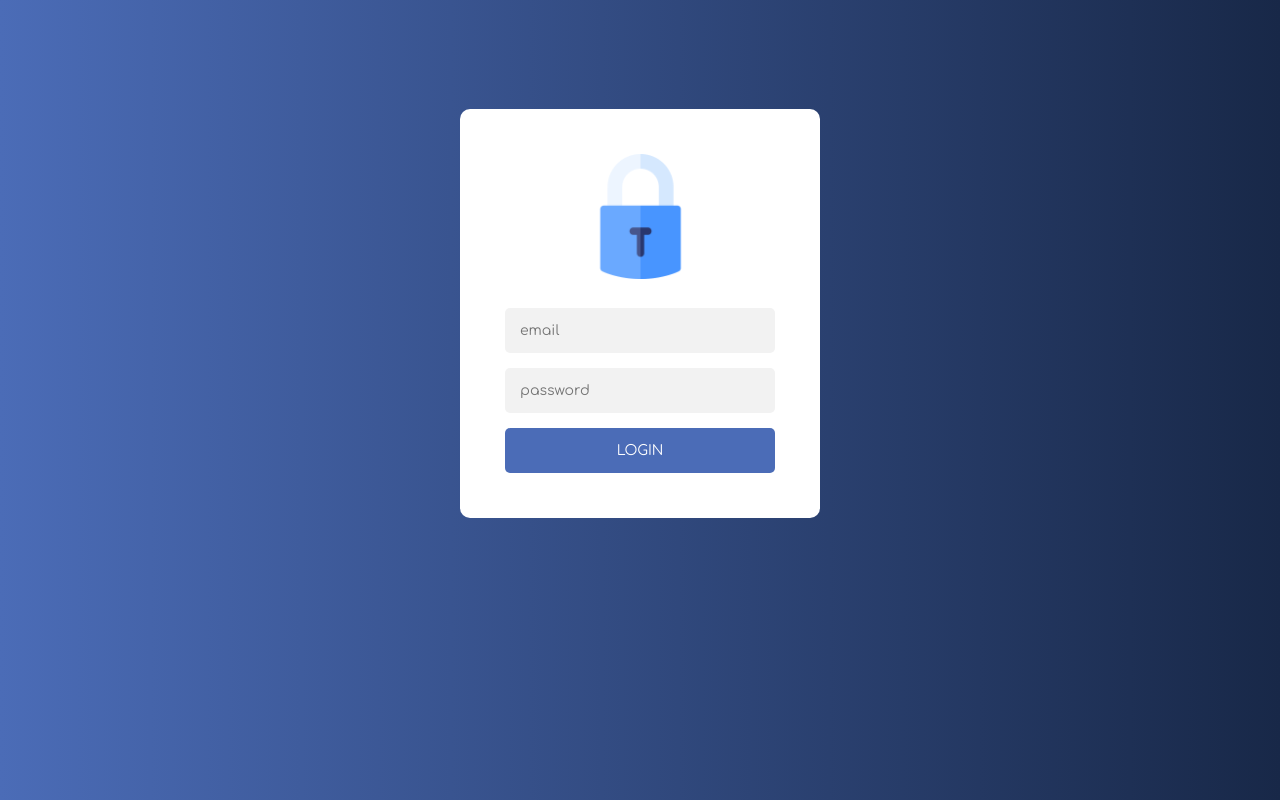
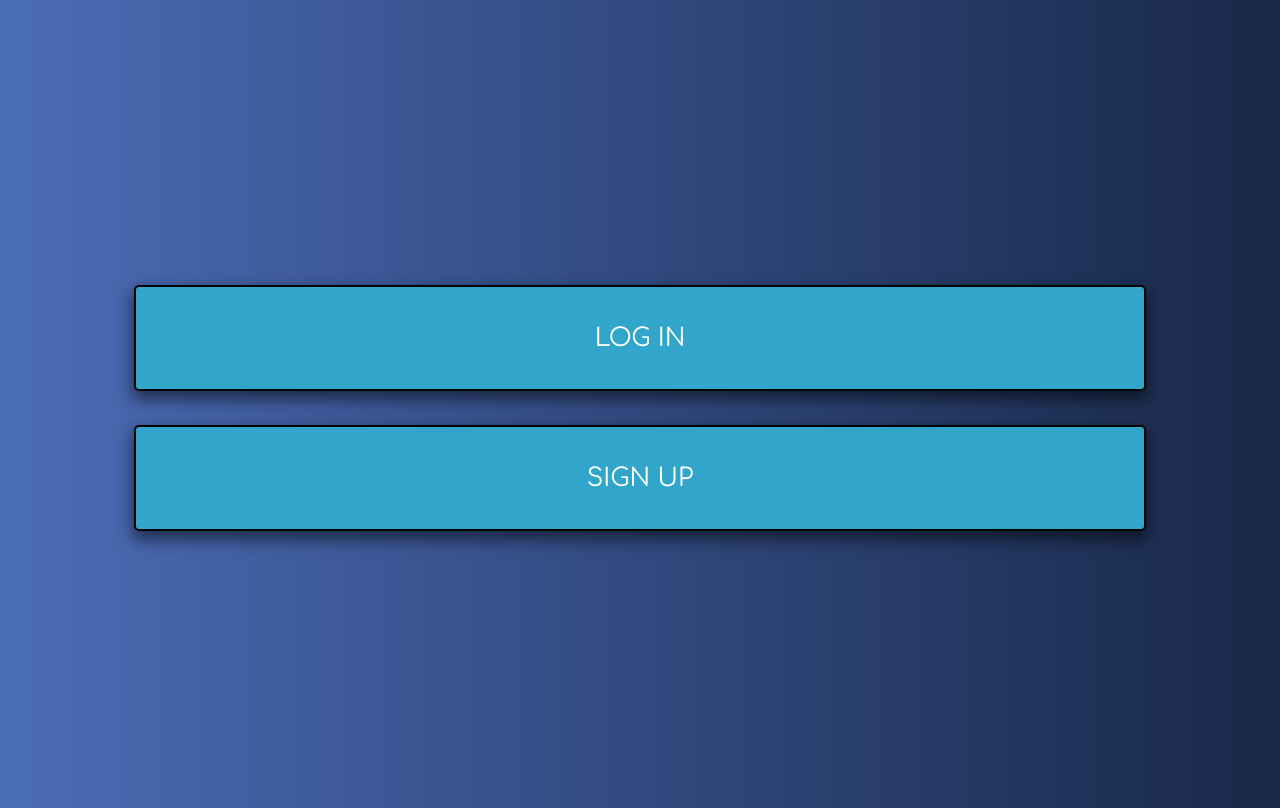
Before and after one commit to ryellingson/php_login, a PHP site: page / in a window 1280 px wide. Run offline with PHP 8.4, Linux system fonts and the light colour scheme.

Commit message:
beginning php and further stylings

```diff
--- a/index.html
+++ b/index.html
@@ -8,15 +8,9 @@
         <title>Document</title>
     </head>
     <body>
-        <div class="login">
-            <div class="form">
-                <form class="login-form">
-                <img class="lock" src="lock.png" alt="lock">
-                <input type="text" placeholder="email" required pattern="[a-z0-9._%+-]+@[a-z0-9.-]+\.[a-z]{2,4}$" required/>
-                <input type="password" placeholder="password" required />
-                <button>login</button>
-                </form>
-            </div>
+        <div class="button-wrapper">
+            <button>Log In</button>
+            <button>Sign Up</button>
         </div>
     </body>
 </html>
--- a/style.css
+++ b/style.css
@@ -1,10 +1,18 @@
 @import url('https://fonts.googleapis.com/css2?family=Comfortaa&display=swap');
+
+html {
+  height: 100%;
+}
 
 body {
   background: linear-gradient(90deg, #4b6cb7 0%, #182848 100%);
+  display: flex;
+  align-items: center;
+  justify-content: center;
+  height: 100%;
 }
 
-.login {
+.wrapper {
   width: 360px;
   padding: 8% 0 0;
   margin: auto;
@@ -44,12 +52,39 @@ body {
   text-transform: uppercase;
   outline: 0;
   background: #4b6cb7;
-  width: 100%;
+  width: 45%;
   border: 0;
   border-radius: 5px;
   padding: 15px;
   color: #FFFFFF;
   font-size: 14px;
+  -webkit-transition: all 0.3 ease;
+  transition: all 0.3 ease;
+  cursor: pointer;
+}
+
+.button-wrapper {
+  display: flex;
+  flex-direction: column;
+  align-items: center;
+  justify-content: space-around;
+  width: 100%;
+  height: 35%;
+}
+
+button {
+  box-shadow: 0px 7px 15px 2px rgba(0,0,0,0.5);
+  font-family: 'Comfortaa', cursive;
+  text-transform: uppercase;
+  /* text-align: center; */
+  border: 2px solid black;
+  background: #32a5ca;
+  height: 38%;
+  width: 80%;
+  border-radius: 5px;
+  padding: 15px;
+  color: #FFFFFF;
+  font-size: 25px;
   -webkit-transition: all 0.3 ease;
   transition: all 0.3 ease;
   cursor: pointer;
@@ -68,3 +103,8 @@ body {
     width: 125px;
     margin-bottom: 25px;
 }
+
+.buttons {
+    display: flex;
+    justify-content: space-around;
+}
```
Also changed, not shown: login.php (added, +14 -0 lines), signup.php (added, +14 -0 lines), includes/login.inc.php (added), includes/signup.inc.php (added).
